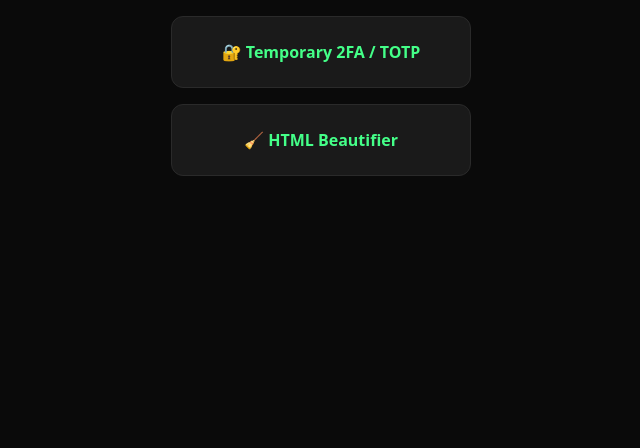
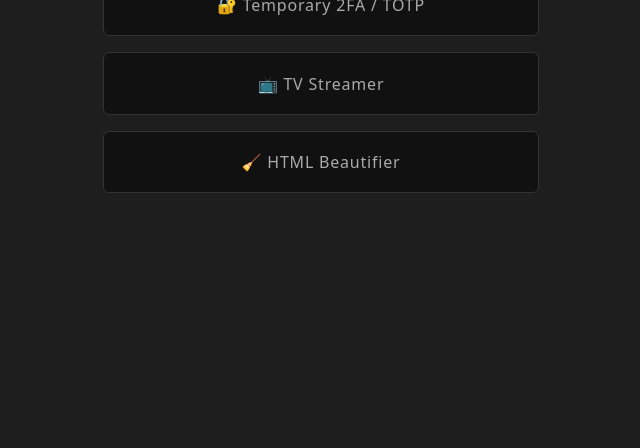
Before and after one commit to ariifr/tools, a plain HTML site: page index.html in a window 1280 px wide. Shown: the part 352-800 px from the top of the page, without its empty margins (319-959 px from the left). Drawn offline with Linux system fonts and the light colour scheme.

Commit message:
style: update design system, refine color palette, and add TV streamer link to index

```diff
--- a/index.html
+++ b/index.html
@@ -6,24 +6,34 @@
     <meta name="viewport" content="width=device-width, initial-scale=1.0">
     <title>My Tools</title>
     <style>
+        * {
+            box-sizing: border-box;
+            margin: 0;
+            padding: 0;
+        }
+
         body {
-            font-family: system-ui;
-            background: #0a0a0a;
+            font-family: system-ui, -apple-system, sans-serif;
+            background: #1e1e1e;
             color: #e0e0e0;
             display: flex;
             justify-content: center;
             align-items: center;
             min-height: 100vh;
-            margin: 0;
         }
 
         .container {
-            text-align: center;
-            max-width: 600px;
+            width: 100%;
+            max-width: 500px;
             padding: 2rem;
         }
 
         h1 {
+            font-size: 1.8rem;
+            font-weight: 700;
+            color: #f0f0f0;
+            letter-spacing: 0.05rem;
+            text-align: center;
             margin-bottom: 2rem;
         }
 
@@ -34,28 +44,32 @@
 
         a {
             display: block;
-            padding: 1.5rem;
-            background: #1a1a1a;
-            border: 1px solid #2a2a2a;
-            border-radius: 12px;
-            color: #4f8;
+            padding: 1.2rem;
+            background: #111;
+            border: 1px solid #333;
+            border-radius: 6px;
+            color: #aaa;
             text-decoration: none;
-            font-weight: 600;
-            transition: all 0.2s;
+            font-weight: 500;
+            transition: all 0.3s ease;
+            text-align: center;
+            letter-spacing: 0.05rem;
         }
 
         a:hover {
-            background: #2a2a2a;
-            border-color: #4f8;
+            border-color: #666;
+            color: #fff;
+            box-shadow: 0 0 15px rgba(255, 255, 255, 0.1);
         }
     </style>
 </head>
 
 <body>
     <div class="container">
-        <h1>🛠️ Developer Tools</h1>
+        <h1>Developer Tools</h1>
         <div class="tools">
             <a href="/2fa">🔐 Temporary 2FA / TOTP</a>
+            <a href="/tv.html">📺 TV Streamer</a>
             <a href="/htmlbeauty">🧹 HTML Beautifier</a>
             <!-- Tambah tool lain di sini -->
         </div>
```
